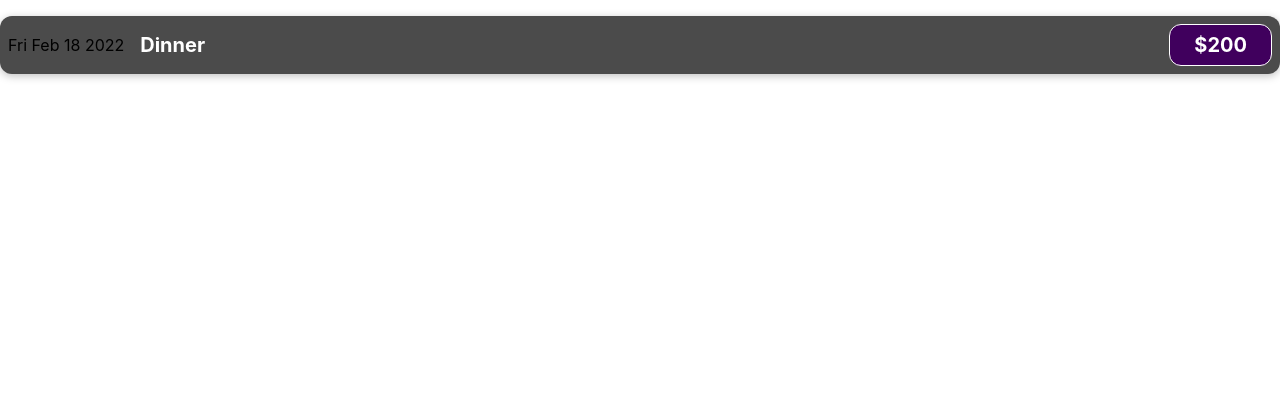
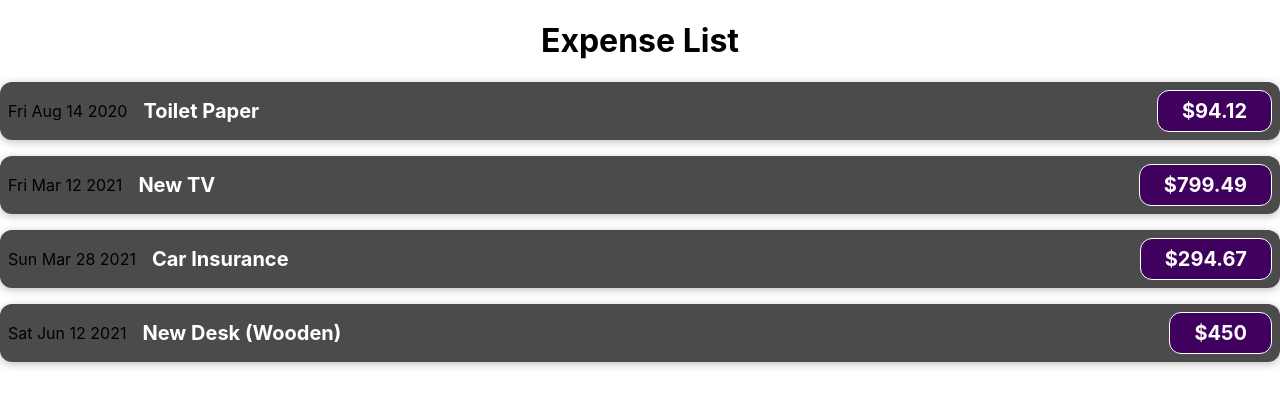
Before and after one commit to Meeboxer/react-practice1, a React (Create React App) app: page / in a window 1280 px wide. Shown: the top 406 px of the page. Built offline with nearby package versions, Linux system fonts and the light colour scheme.

Commit message:
add 3 more expense items and connect expense.js to app.js

```diff
--- a/src/App.js
+++ b/src/App.js
@@ -1,12 +1,57 @@
-import logo from './logo.svg';
+import logo from "./logo.svg";
 
-import ExpenseItem from './components/ExpenseItems';
+import ExpenseItem from "./components/ExpenseItems";
 
 function App() {
+  const expenses = [
+    {
+      id: "e1",
+      title: "Toilet Paper",
+      amount: 94.12,
+      date: new Date(2020, 7, 14),
+    },
+    { id: "e2",
+      title: "New TV",
+      amount: 799.49,
+      date: new Date(2021, 2, 12)
+    },
+    {
+      id: "e3",
+      title: "Car Insurance",
+      amount: 294.67,
+      date: new Date(2021, 2, 28),
+    },
+    {
+      id: "e4",
+      title: "New Desk (Wooden)",
+      amount: 450,
+      date: new Date(2021, 5, 12),
+    },
+  ];
   return (
     <div className="App">
-      <ExpenseItem>f</ExpenseItem>
-    </div>
+      <h1>Expense List</h1>
+      <ExpenseItem
+        title={expenses[0].title}
+        amount={expenses[0].amount}
+        date={expenses[0].date}
+      ></ExpenseItem>
+      <ExpenseItem
+        title={expenses[1].title}
+        amount={expenses[1].amount}
+        date={expenses[1].date}
+      ></ExpenseItem>
+      <ExpenseItem
+        title={expenses[2].title}
+        amount={expenses[2].amount}
+        date={expenses[2].date}
+      ></ExpenseItem>
+      <ExpenseItem
+        title={expenses[3].title}
+        amount={expenses[3].amount}
+        date={expenses[3].date}
+      ></ExpenseItem>
+          </div>
   );
 }
 
--- a/src/components/ExpenseItems.js
+++ b/src/components/ExpenseItems.js
@@ -1,15 +1,15 @@
-import './ExpenseItems.css';
+import "./ExpenseItems.css";
 
-function ExpenseItem() {
-    const ExpenseDate = new Date(2022,1,18);
-    const ExpenseItem = "Dinner";
-    const ExpensePrice = 200;
+function ExpenseItem(props) {
+  const ExpenseDate = new Date(2022, 1, 18);
+  const ExpenseItem = "Dinner";
+  const ExpensePrice = 200;
   return (
-    <div className='expense-item'>
-      <div>{ExpenseDate.toDateString()}</div>
-      <div className='expense-item__description'>
-        <h2>{ExpenseItem}</h2>
-        <div className='expense-item__price'>${ExpensePrice}</div>
+    <div className="expense-item">
+      <div>{props.date.toDateString()}</div>
+      <div className="expense-item__description">
+        <h2>{props.title}</h2>
+        <div className="expense-item__price">${props.amount}</div>
       </div>
     </div>
   );
--- a/src/index.css
+++ b/src/index.css
@@ -11,3 +11,7 @@
   font-family: source-code-pro, Menlo, Monaco, Consolas, 'Courier New',
     monospace;
 }
+
+h1 {
+  text-align: center;
+}
```
